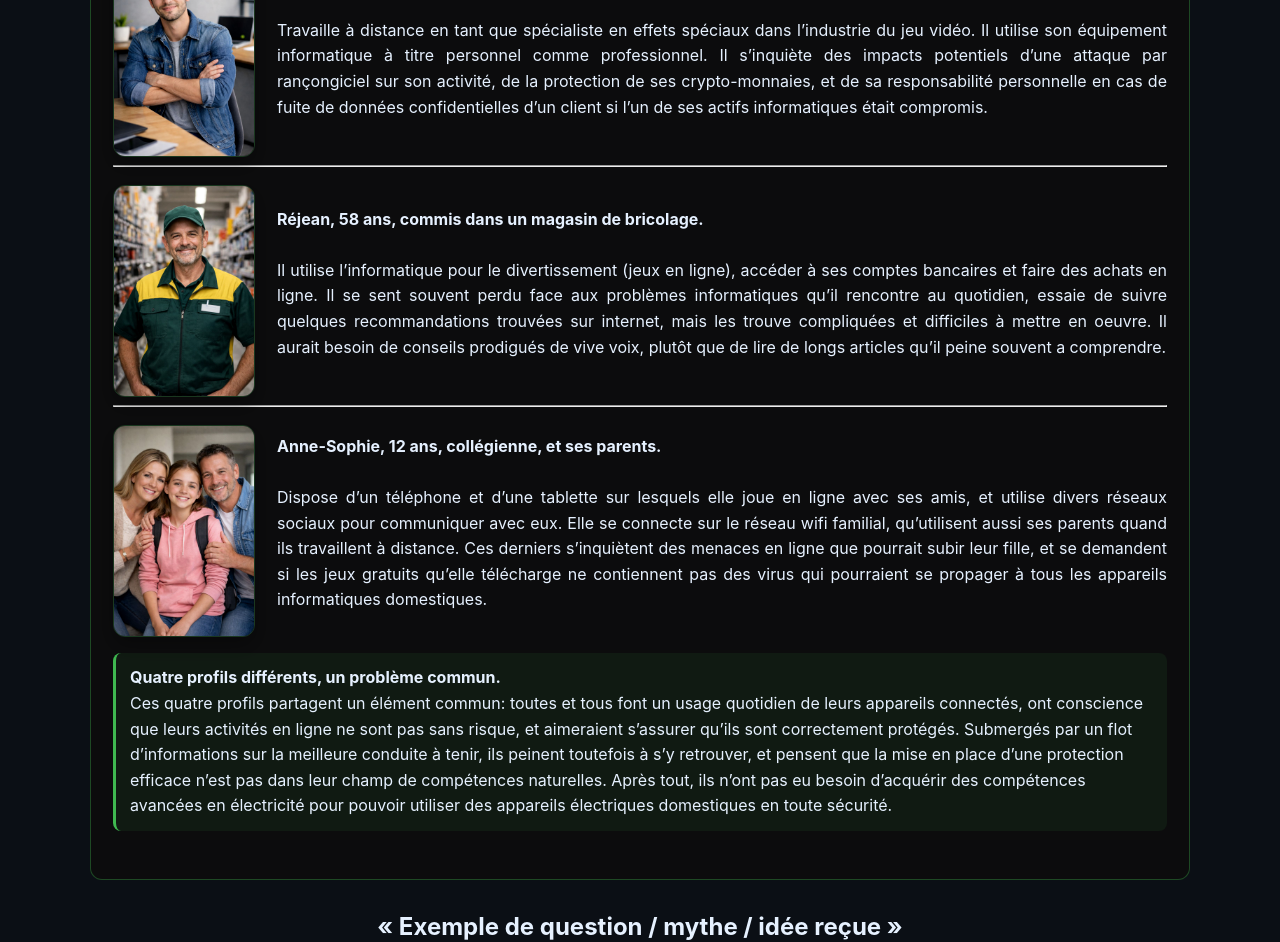
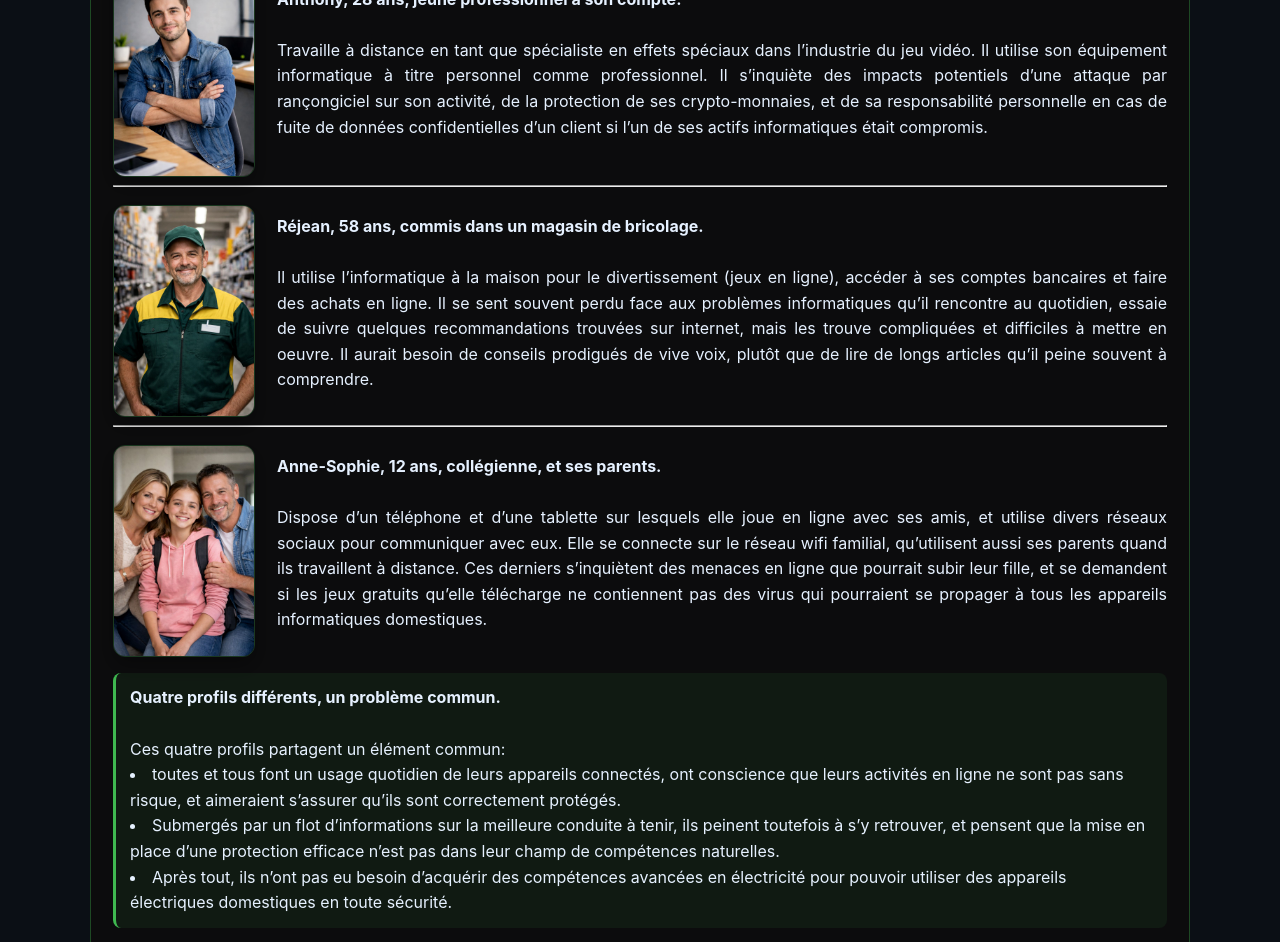
Before and after one commit to sqltemp/portfolio, a Jekyll site: the page projects/phares/citoyens.html, which Jekyll copies as it is, in a window 1280 px wide and 1400 px high, scrolled down 664 px, cut to the strip 0-942 px from the top of the window. Built offline with Jekyll 4.4.1, drawn with Linux system fonts in a browser that asks for light colours.

Commit message:
Update text and formatting in citoyens.html
Revised text for clarity and formatting in the section about user profiles.

```diff
--- a/projects/phares/citoyens.html
+++ b/projects/phares/citoyens.html
@@ -39,6 +39,7 @@
     <section class="terminal-section article-section" id="qui-etes-vous">
   <h2>Qui êtes-vous&nbsp;?</h2>
 
+  <hr class="section-divider">
   <!-- ===== PROFIL : HUGUETTE ===== -->
 
   <div class="profil-wrapper">
@@ -91,10 +92,10 @@
     <div class="profil-texte">
       <p>
         <strong>Réjean, 58&nbsp;ans, commis dans un magasin de bricolage.</strong><br><br>
-        Il utilise l’informatique pour le divertissement (jeux en ligne), accéder à ses comptes bancaires et faire des achats en ligne.
+        Il utilise l’informatique à la maison pour le divertissement (jeux en ligne), accéder à ses comptes bancaires et faire des achats en ligne.
         Il se sent souvent perdu face aux problèmes informatiques qu’il rencontre au quotidien, essaie de suivre quelques recommandations trouvées sur internet,
         mais les trouve compliquées et difficiles à mettre en oeuvre.
-        Il aurait besoin de conseils prodigués de vive voix, plutôt que de lire de longs articles qu’il peine souvent a comprendre.
+        Il aurait besoin de conseils prodigués de vive voix, plutôt que de lire de longs articles qu’il peine souvent à comprendre.
       </p>
     </div>
   </div>
@@ -120,10 +121,11 @@
   </div>
 
   <div class="callout-retain">
-    <strong>Quatre profils différents, un problème commun.</strong><br>
-    Ces quatre profils partagent un élément commun:  toutes et tous font un usage quotidien de leurs appareils connectés, ont conscience que leurs activités en ligne  ne sont pas sans risque, et aimeraient s’assurer qu’ils sont correctement protégés.
-    Submergés par un flot d’informations sur la meilleure conduite à tenir, ils peinent toutefois à s’y retrouver, et pensent que la mise en place d’une protection efficace n’est pas dans leur champ de compétences naturelles.
-    Après tout, ils n’ont pas eu besoin d’acquérir des compétences avancées en électricité pour pouvoir utiliser des appareils électriques domestiques en toute sécurité.
+    <strong>Quatre profils différents, un problème commun.</strong><br><br>
+    Ces quatre profils partagent un élément commun:
+    <li>toutes et tous font un usage quotidien de leurs appareils connectés, ont conscience que leurs activités en ligne  ne sont pas sans risque, et aimeraient s’assurer qu’ils sont correctement protégés. </li>
+    <li>Submergés par un flot d’informations sur la meilleure conduite à tenir, ils peinent toutefois à s’y retrouver, et pensent que la mise en place d’une protection efficace n’est pas dans leur champ de compétences naturelles.</li>
+    <li>Après tout, ils n’ont pas eu besoin d’acquérir des compétences avancées en électricité pour pouvoir utiliser des appareils électriques domestiques en toute sécurité. </li>
   </div>
 
 </section>
```
